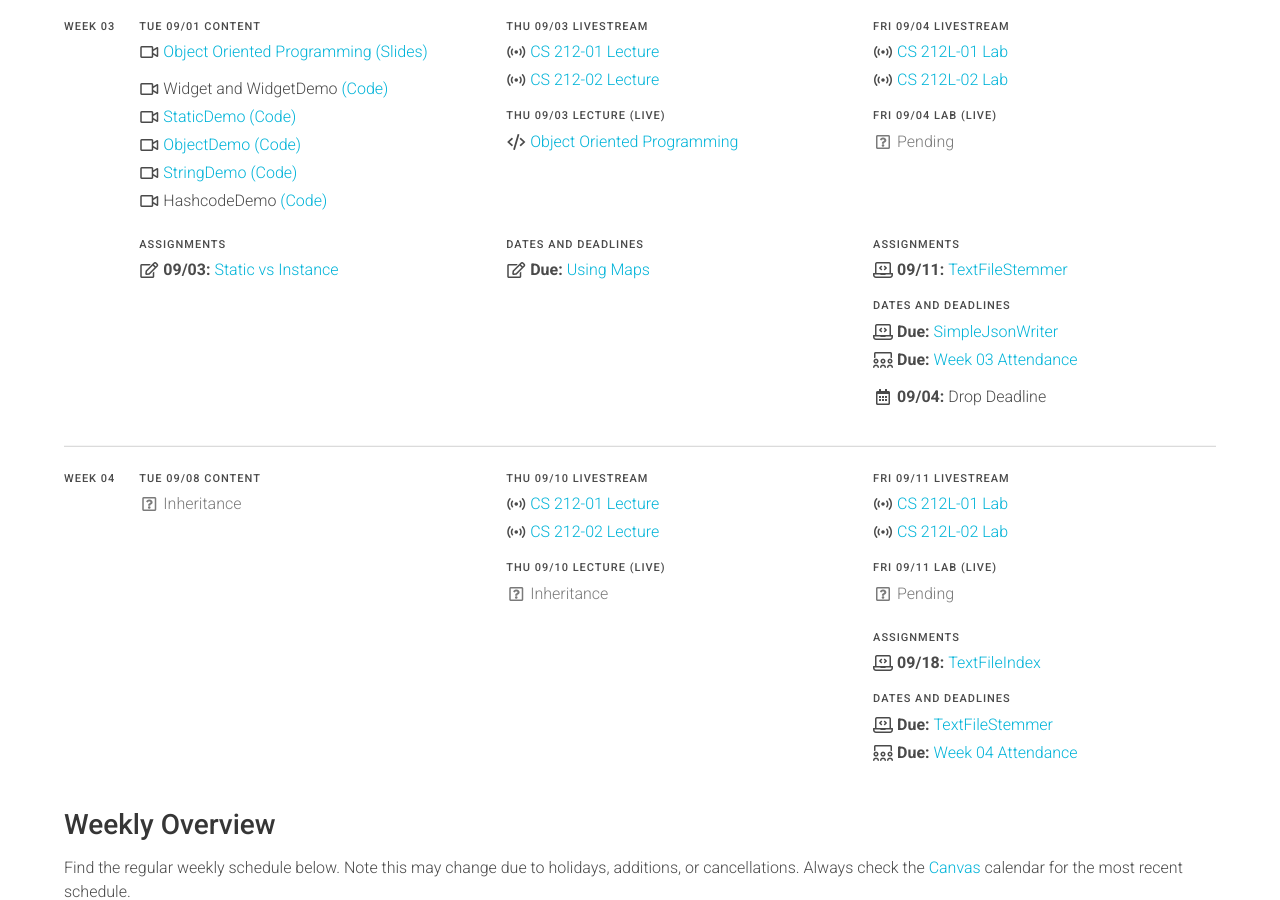
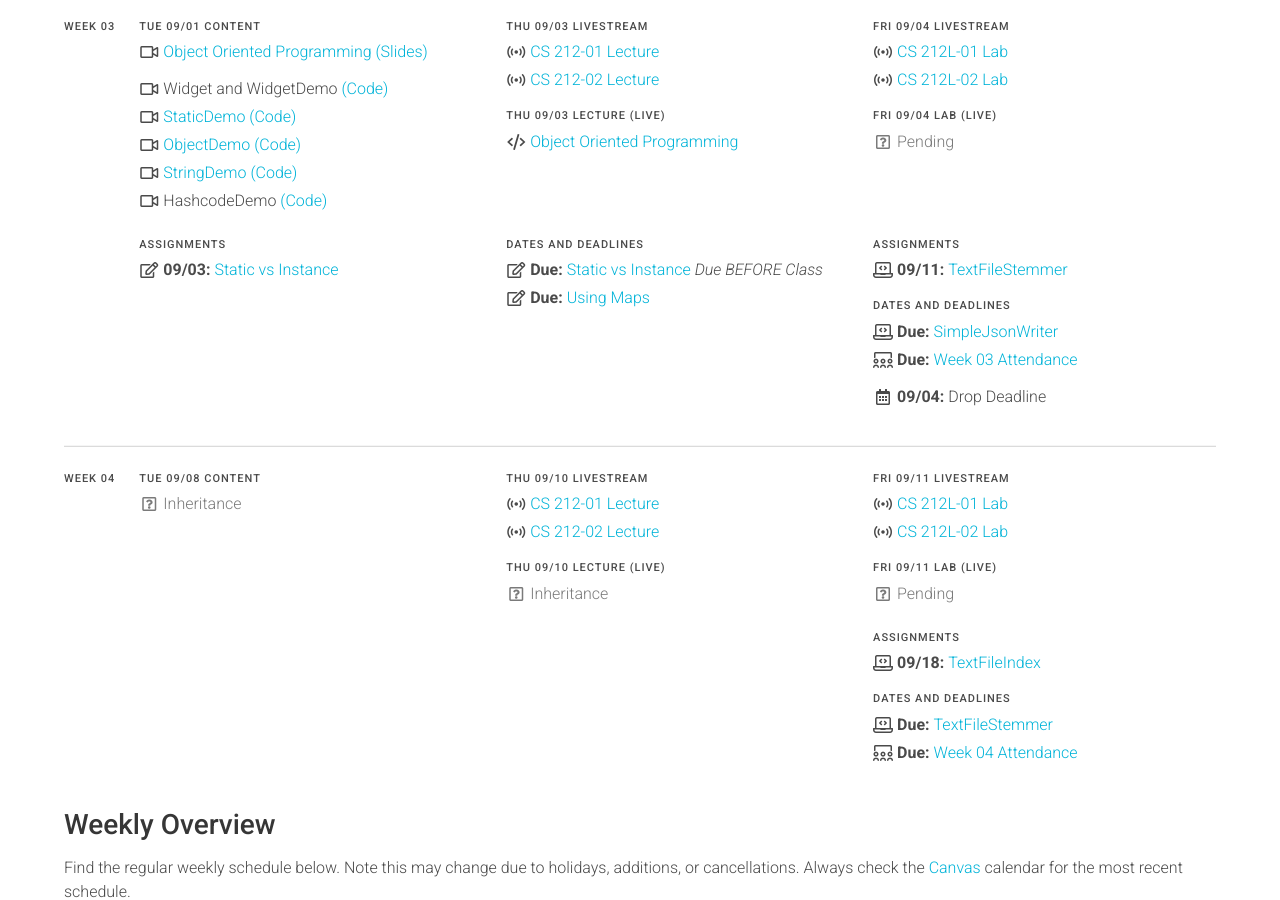
Before and after one commit to usf-cs212-fall2020/usf-cs212-fall2020.github.io, a Jekyll site: the page built from index.md, in a window 1280 px wide and 900 px high, scrolled down 1139 px. Built offline with Jekyll 4.4.1, drawn with Linux system fonts in a browser that asks for light colours.

Commit message:
Adding deadline.

```diff
--- a/_data/schedule.yml
+++ b/_data/schedule.yml
@@ -525,6 +525,12 @@ weeks:
           - label: 'Dates and Deadlines'
             dates: true
             items:
+              - text: 'Static vs Instance'
+                icon: *icon_quiz
+                link: 'https://usfca.instructure.com/courses/1594619/quizzes/2364179'
+                date: 2020-09-03
+                more: '<em>Due BEFORE Class</em>'
+
               - text: 'Using Maps'
                 icon: *icon_quiz
                 link: 'https://usfca.instructure.com/courses/1594619/quizzes/2364183'
```
